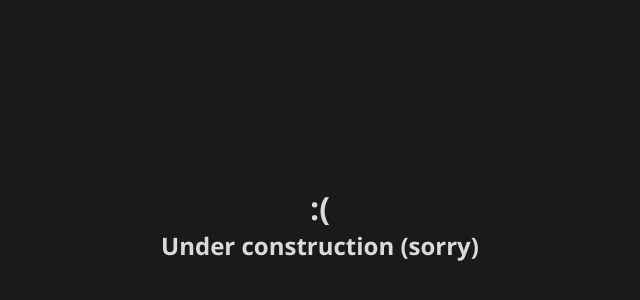
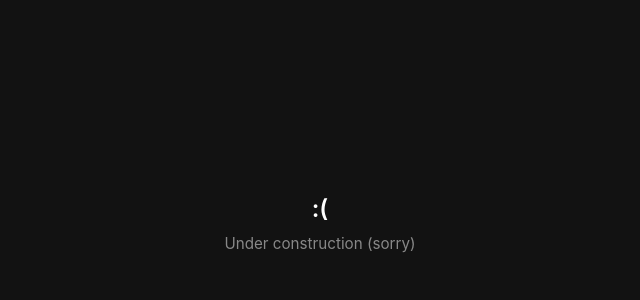
Before and after one commit to Tristannasaurus/Tristannasaurus.github.io, a plain HTML site: page index.html in a window 1280 px wide. Shown: the part 176-476 px from the top of the page, without its empty margins (320-960 px from the left). Drawn offline with Linux system fonts and the light colour scheme.

Commit message:
made the reconstruction page like the 404 page

```diff
--- a/index.html
+++ b/index.html
@@ -2,25 +2,42 @@
 <html lang="en">
 <head>
   <meta charset="UTF-8">
+  <meta name="viewport" content="width=device-width, initial-scale=1.0">
   <title>Under Construction</title>
   <style>
     body {
+      font-family: -apple-system, BlinkMacSystemFont, "Segoe UI", Roboto, sans-serif;
+      display: flex;
+      justify-content: center;
+      align-items: center;
+      height: 100vh;
       margin: 0;
-      min-height: 100vh;
-      display: grid;
-      place-items: center;
-      background-color: #1a1a1a;
+      background-color: #121212;
+      color: #ffffff;
+      text-align: center;
+    }
+    .container {
+      max-width: 400px;
+      padding: 20px;
+    }
+    h1 {
+      font-size: 1.5rem;
+      margin: 0 0 10px 0;
+      font-weight: 600;
+    }
+    h2 {
+      margin: 0;
+      color: #888888;
+      font-size: 0.95rem;
+      font-weight: 400;
+      line-height: 1.4;
     }
   </style>
 </head>
 <body>
-    <div style="display: flex; flex-direction: column; align-items: center; justify-content: center; min-height: 100vh; text-align: center; font-family: 'Segoe UI', Tahoma, Geneva, Verdana, sans-serif; color: #dadada;">
-        <h1 style="margin: 0;">
-            :(
-        </h1>
-        <h2 style="margin: 0;">
-            Under construction (sorry)
-        </h2>
-    </div>
+  <div class="container">
+    <h1>:(</h1>
+    <h2>Under construction (sorry)</h2>
+  </div>
 </body>
 </html>
```
